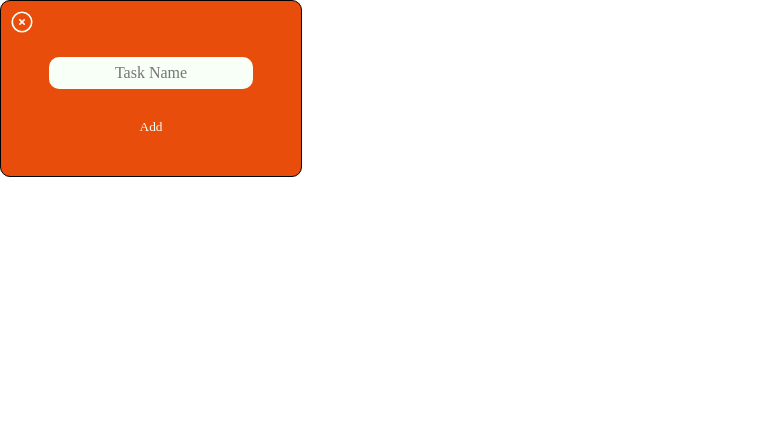
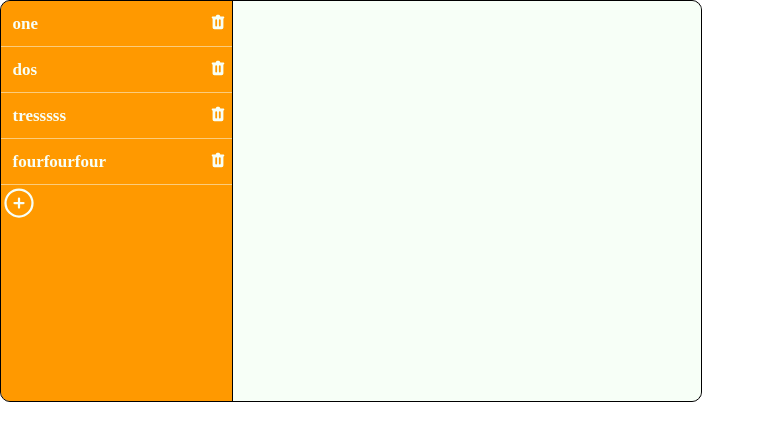
Before and after one commit to Nicorb02/Sunny-Side-Up, a React (Create React App) app in the folder frontend/: page /TestingPage in a window 1280 px wide. Shown: the top 440 px of the page, without its empty margins (0-765 px from the left). Built offline with nearby package versions, Linux system fonts and the light colour scheme.

Commit message:
another add svg, working on notes

```diff
--- a/frontend/src/components/AddEvent.js
+++ b/frontend/src/components/AddEvent.js
@@ -3,9 +3,6 @@ import TimePicker from 'react-time-picker'
 import CloseEvent from '../styles/assets/CloseEvent';
 import '../styles/AddEvent.css'
 import '../styles/TimePick.css'
-
-// update other api's to pass on user id (login)
-
 
 const AddEvent = ({ setDisplayAddEvent, date, toggleReloadEvents, reloadEvents }) => {
     // import buildPath and local storage functions
--- a/frontend/src/pages/TestingPage.js
+++ b/frontend/src/pages/TestingPage.js
@@ -1,38 +1,30 @@
 import React, { useState } from 'react';
-import '../styles/AddToDo.css'
-import CloseEvent from '../styles/assets/CloseEvent';
+import '../styles/Notes.css'
+import Trash from '../styles/assets/Trash'
+import AddIcon from '../styles/assets/AddIcon';
 
 const TestingPage = () => {
-    // // import buildPath and local storage functions
-    // let bp = require('./Path.js');
-    // var storage = require('../tokenStorage.js');
 
-    // // retrieve user data and current jswt from local storage
-    // const userData = JSON.parse(localStorage.getItem('user_data'));
-    // const _id = userData.id;
-    // const jwtToken = storage.retrieveToken();
-
-    // async function handleAddToDO () {
-    //     const response = await fetch(bp.buildPath('/api/addToDo'), {
-    //         method: 'POST',
-    //         headers: { 'Content-Type': 'application/json'},
-    //         body: JSON.stringify({ _id, jwtToken })
-    //     });
-    //     const data = await response.json();
-    // }
-
-
-
-    const [title, setTitle] = useState('');
+    let notes = [
+        {name: 'one', content: 'random string lols lasodslfsdf'},
+        {name: 'dos', content: 'im awesomeodmasfsdfsdf'},
+        {name: 'tresssss', content: 'whats seems to to be the occifer problem?'},
+        {name: 'fourfourfour', content: 'random string lols lasodslfsdf'},
+    ];
 
     return (
-            <div className='add-task-container'>
-                <div className='close-add-task'> <CloseEvent /> </div>
-                <div className='task-name-container'>
-                    <input type='text' className='task-name-input' placeholder='Task Name' value={title} onChange={e => setTitle(e.target.value)}></input>
+            <div className='notes-container'>
+                <div className='notes-list'>
+                    {notes.map((note) => (
+                        <li className='listed-note'>
+                            <div className='listed-note-name'>{note.name}</div>
+                            <div className='delete-note'> <Trash /> </div>
+                        </li>
+                    ))}
+                    <AddIcon />
                 </div>
-                <div className='add-task-button-container'>
-                    <button type='button' className='add-task-button'>Add</button>
+                <div className='current-note-container'>
+                    <p className='current-note-string'></p>
                 </div>
             </div>
     );
--- /dev/null
+++ b/frontend/src/styles/Notes.css
@@ -0,0 +1,51 @@
+.notes-container {
+    height: 400px;
+    width: 700px;
+    background: gray;
+    border-radius: 10px;
+    display: flex;
+    position: relative;
+    justify-content: center;
+    align-items: center;
+    overflow: hidden;
+    border: 0.5px solid black;
+}
+
+.notes-list {
+    width: 33%;
+    height: 100%;
+    background: #ff9900;
+    border-right: 0.5px solid black;
+    list-style-type: none;
+}
+
+.current-note-container {
+    width: 67%;
+    height: 100%;
+    background: #f7fff7;
+}
+
+.listed-note {
+    display: flex;
+    width: 100%;
+    height: 45px;
+    align-items: center;
+    justify-content: center;
+    position: relative;
+    border-bottom: 0.5px solid rgba(247, 255, 247, 0.5);
+}
+
+.listed-note-name {
+    flex-basis: 85%;
+    margin-left: 5%;
+    color: #f7fff7;
+    font-family: 'Times New Roman', Times, serif;
+    font-size: 17px;
+    font-weight: bold;
+    cursor: pointer;
+}
+
+.delete-note {
+    flex-basis: 10%;
+    cursor: pointer;
+}
```
Also changed, not shown: frontend/src/styles/assets/NewNoteIcon.js (added, +11 -0 lines).
